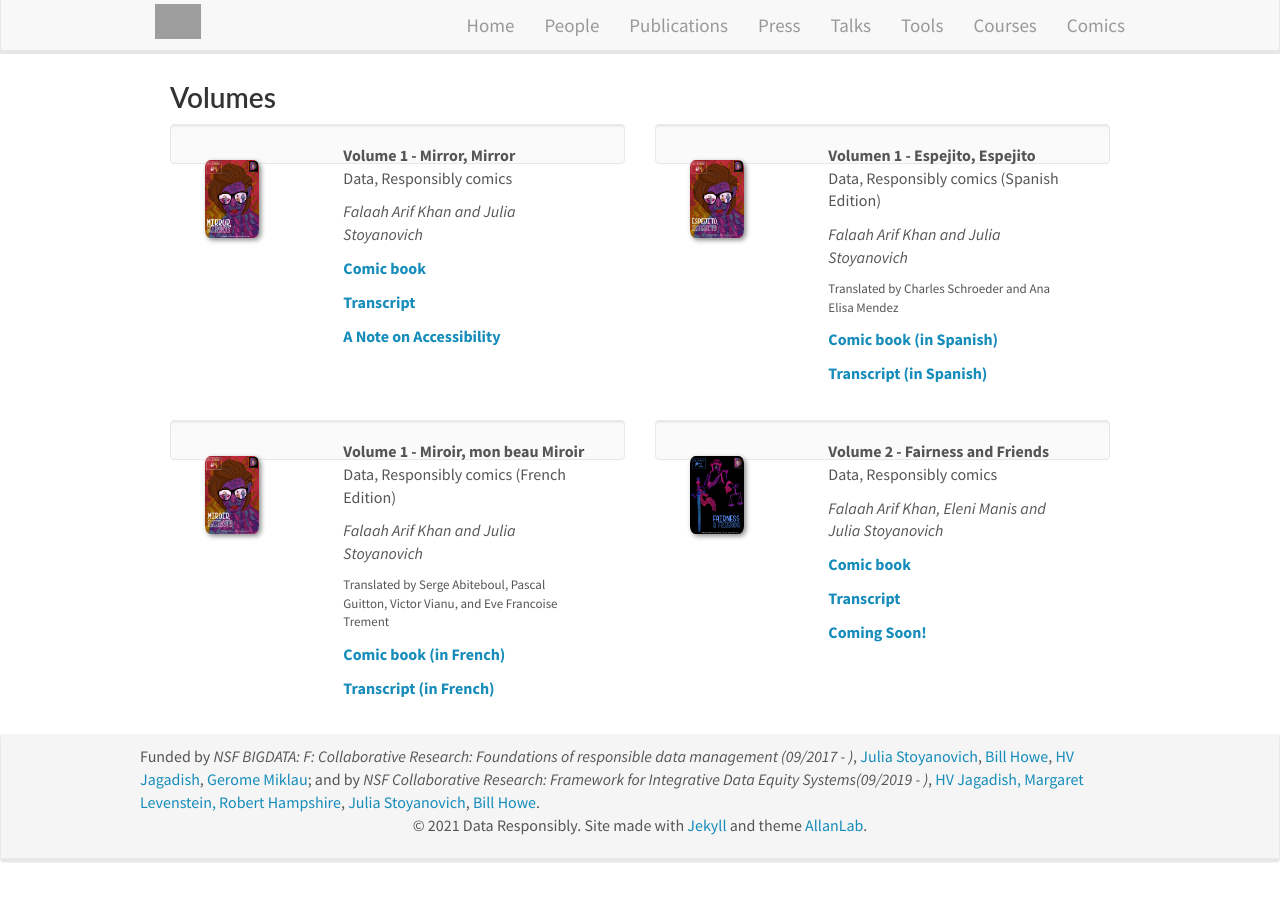
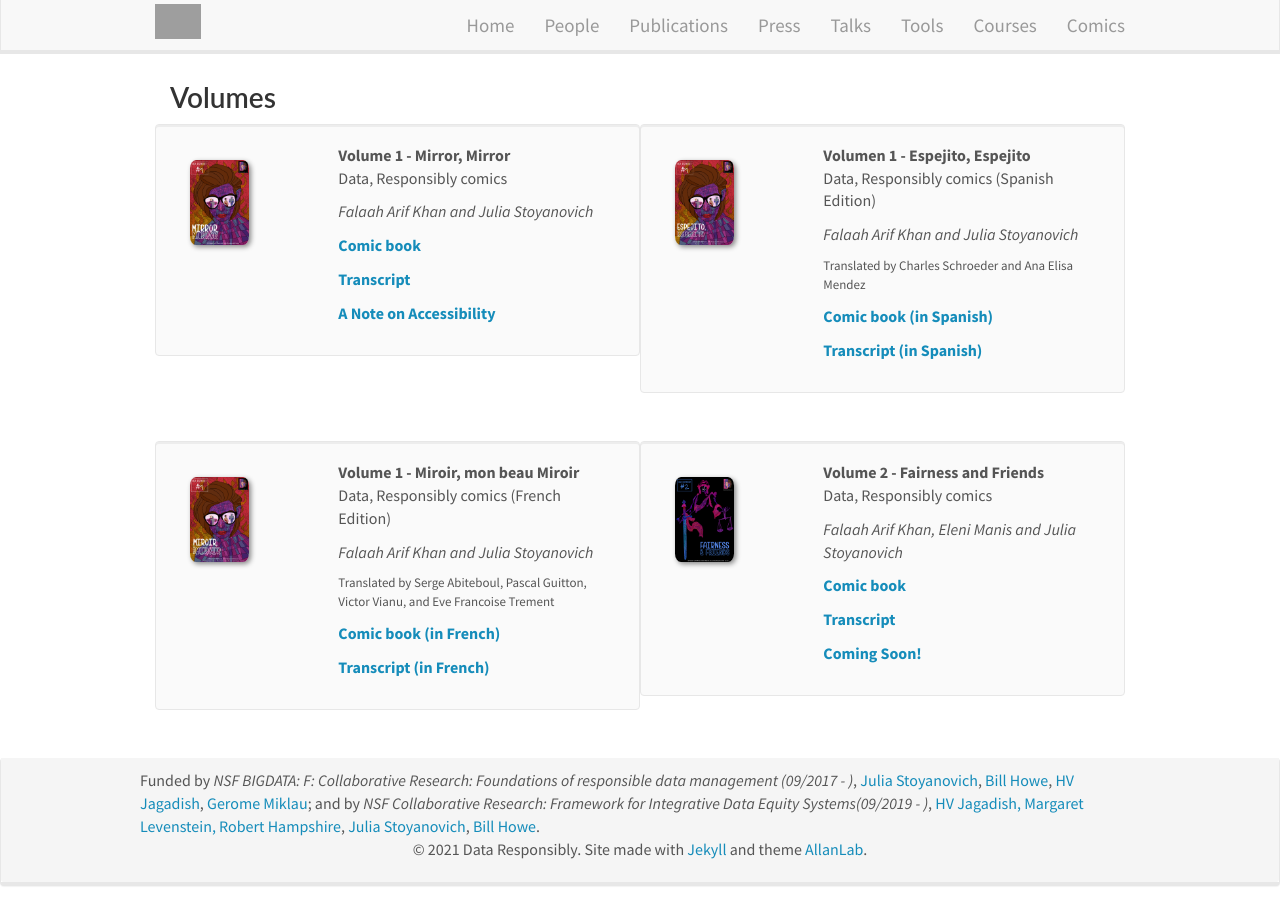
Before and after one commit to DataResponsibly/DataResponsibly.github.io, a Jekyll site: the page built from _pages/comics.md, in a window 1280 px wide. Built offline with Jekyll 4.4.1, drawn with Linux system fonts in a browser that asks for light colours; nearby versions of some CDN libraries; grey boxes are pictures that could not be loaded.

Commit message:
fix alignment issue

```diff
--- a/_includes/footer.html
+++ b/_includes/footer.html
@@ -21,4 +21,4 @@
 </div>
 
 <script src="https://ajax.googleapis.com/ajax/libs/jquery/1.11.3/jquery.min.js"></script>
-<script src="{{ site.url }}{{ site.baseurl }}/js/bootstrap.min.js"></script>
+<script src="{{ site.url }}{{ site.baseurl }}/js/bootstrap337.min.js"></script>
--- a/_pages/comics.md
+++ b/_pages/comics.md
@@ -19,11 +19,11 @@ permalink: /comics/
 {% endif %}
 
 <div class="col-sm-6">
- <div class="well" height="250px">
-  <div class="col-sm-4">
+ <div class="well row">
+  <div class="col-xs-4">
   <img src="{{ site.url }}{{ site.baseurl }}/images/{{ comi.image }}" class="img-responsive" width="50%" height="auto" style="float: left" />
   </div>
-  <div class="col-sm-8">
+  <div class="col-xs-8">
   <pubtit>{{ comi.title }}</pubtit>
   <p>{{ comi.description }}</p>
   <p><em>{{ comi.authors }}</em></p>
```
